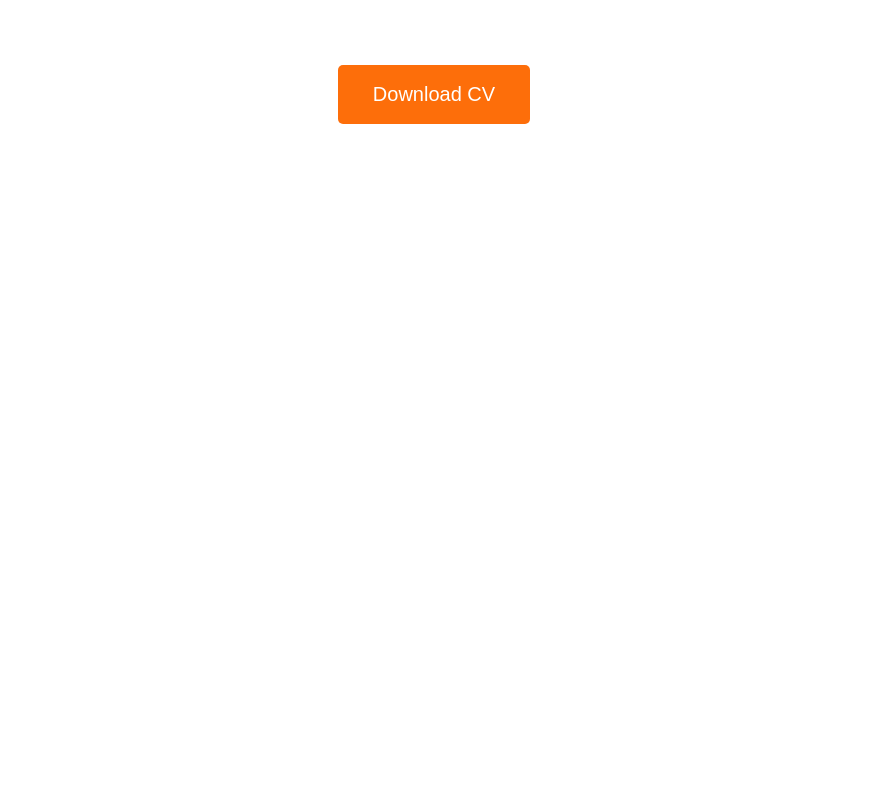
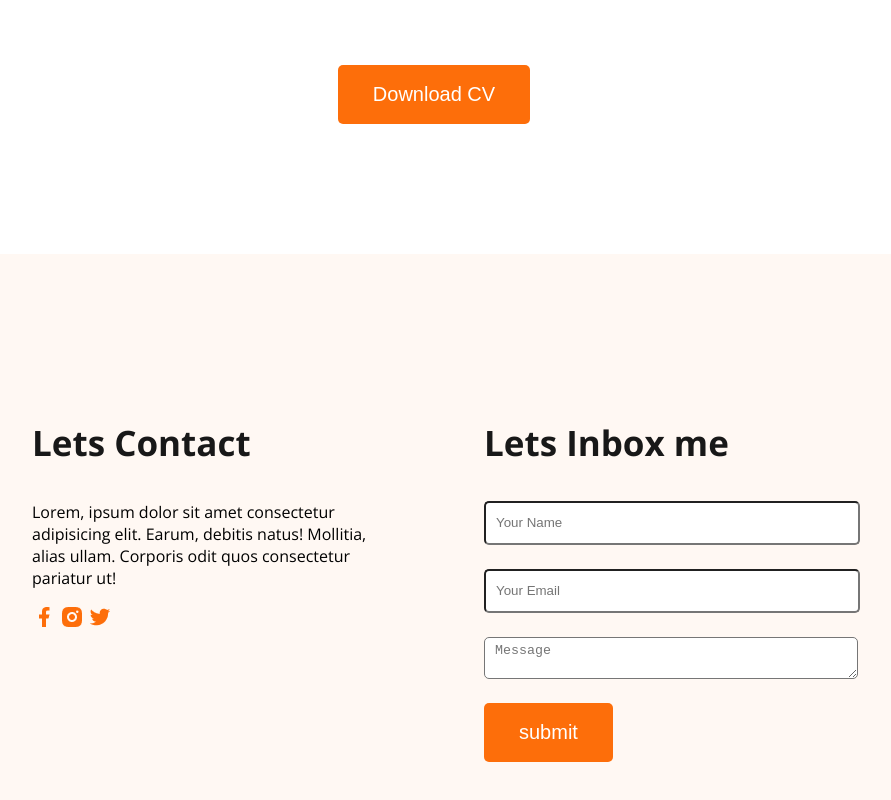
Before and after one commit to Sushanta-Deb/portfolio-resources-website, a plain HTML site: page index.html in a window 1280 px wide. Shown: the part 3030-3830 px from the top of the page, without its empty margins (206-1097 px from the left). Before the commit the page ends 3284 px from the top, so only its background shows below. Drawn offline with nearby package versions, Linux system fonts and the light colour scheme.

Commit message:
footer section done

```diff
--- a/index.html
+++ b/index.html
@@ -132,8 +132,26 @@
             </div>
         </section>
     </main>
-    <footer>
+    <footer class="secondary-bg">
+        <div class="footer-column">
+            <h3 class="section-title">Lets Contact</h3>
+            <p>Lorem, ipsum dolor sit amet consectetur adipisicing elit. Earum, debitis natus! Mollitia, alias ullam. Corporis odit quos consectetur pariatur ut!</p>
+            <div>
+                <a href=""><img src="assets/images/icons/facebook.png" alt=""></a>
+                <a href=""><img src="assets/images/icons/insta.png" alt=""></a>
+                <a href=""><img src="assets/images/icons/twitter.png" alt=""></a>
+            </div>
+        </div>
+        <div class="footer-column">
+            <h3 class="section-title">Lets Inbox me</h3>
+            <form action="">
+                <input type="text" name="" id="" placeholder="Your Name">
+                <input type="email" name="" id="" placeholder="Your Email">
+                <textarea name="" id="" cols="25" rows="10" placeholder="Message"></textarea>
+                <input class="btn-primary" type="submit" value="submit">
+            </form>
 
+        </div>
     </footer>
 </body>
 </html>
--- a/style/style.css
+++ b/style/style.css
@@ -140,3 +140,21 @@ main section{
     font-size: 26px;
     text-align: center;
 }
+/* Footer styles */
+footer{
+    padding: 130px 230px;
+    display: flex;
+    gap: 100px;
+}
+.footer-column{
+    width: 50%;
+}
+footer input[type="text"], footer input[type="email"], footer textarea{
+    height: 30px;
+    border-radius: 5px;
+    width: 100%;
+    background-color: white;
+    padding: 5px 10px;
+    display: block;
+    margin-bottom: 24px;
+}
```
